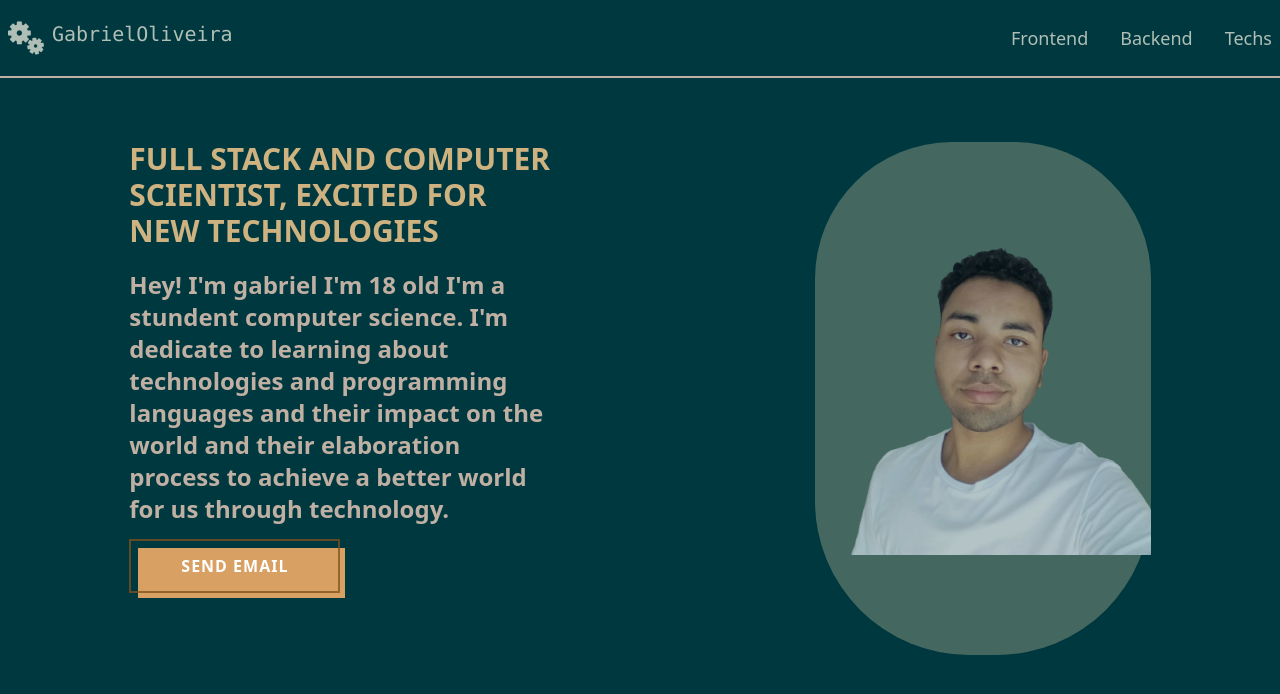
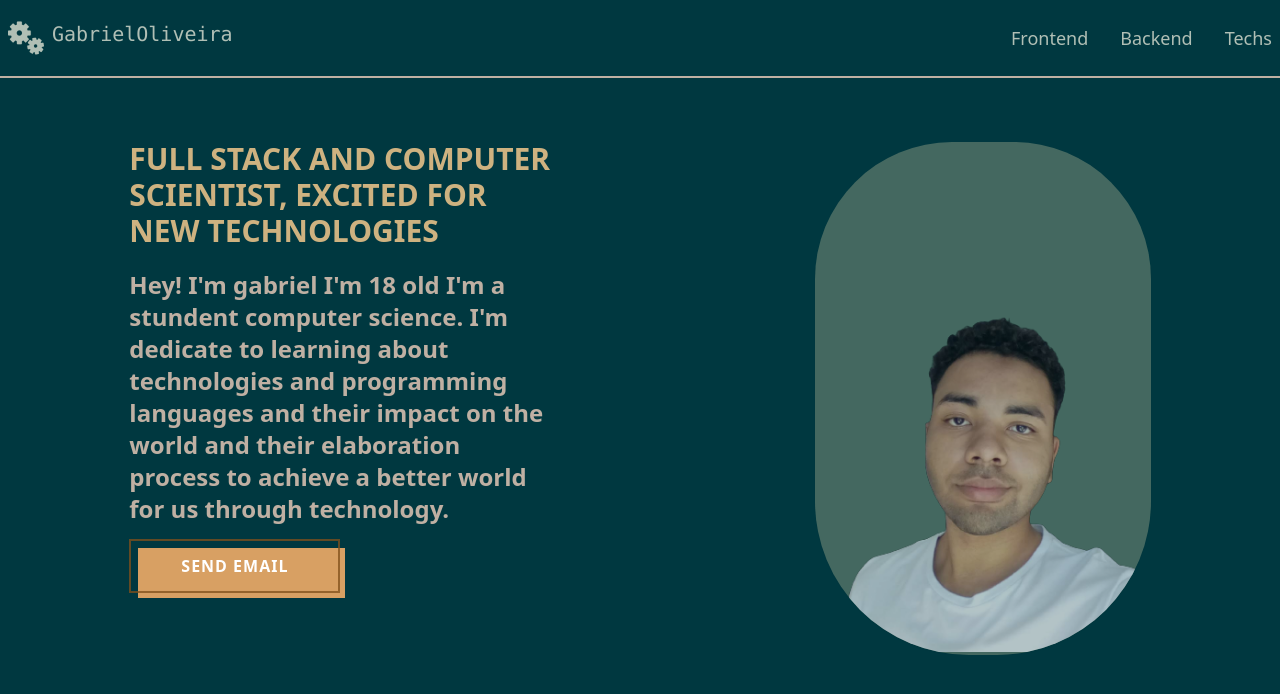
Before and after one commit to Greedwy-Blu/portfolio, a React (Vite) app: page / in a window 1280 px wide. Shown: the top 694 px of the page. Built offline with nearby package versions, Linux system fonts and the light colour scheme.

Commit message:
imagem profile

```diff
--- a/src/components/Header/index.tsx
+++ b/src/components/Header/index.tsx
@@ -41,12 +41,9 @@ export function Header(){
 
 <div className="mt-16 ">
 
-<Border>
-
-
-<ImgProfile className=""/>
-
-  </Border>
+<Border className="overflow-auto">
+<ImgProfile className="translate-y-40 "/>
+</Border>
 
 
 </div>
--- a/src/components/Header/styled.tsx
+++ b/src/components/Header/styled.tsx
@@ -1,5 +1,5 @@
 import styled from 'styled-components'
-import  imageProfile from "../../assets/profile-3.png"
+import  imageProfile from "../../assets/profile-4.png"
 
 
 export const HeaderButton = styled.button`
@@ -65,10 +65,11 @@ border-radius: 137px 137px 154px 154px;
   export const ImgProfile = styled.div`
 
  background-image: url(${imageProfile});
- height: 413px;
+ height: 350px;
 
- background-position: center;
+ background-position: ;
   background-repeat: no-repeat;
   background-size: cover;
   position: relative;
+
   `;
```
Also changed, not shown: src/assets/profile-4.png (added).
